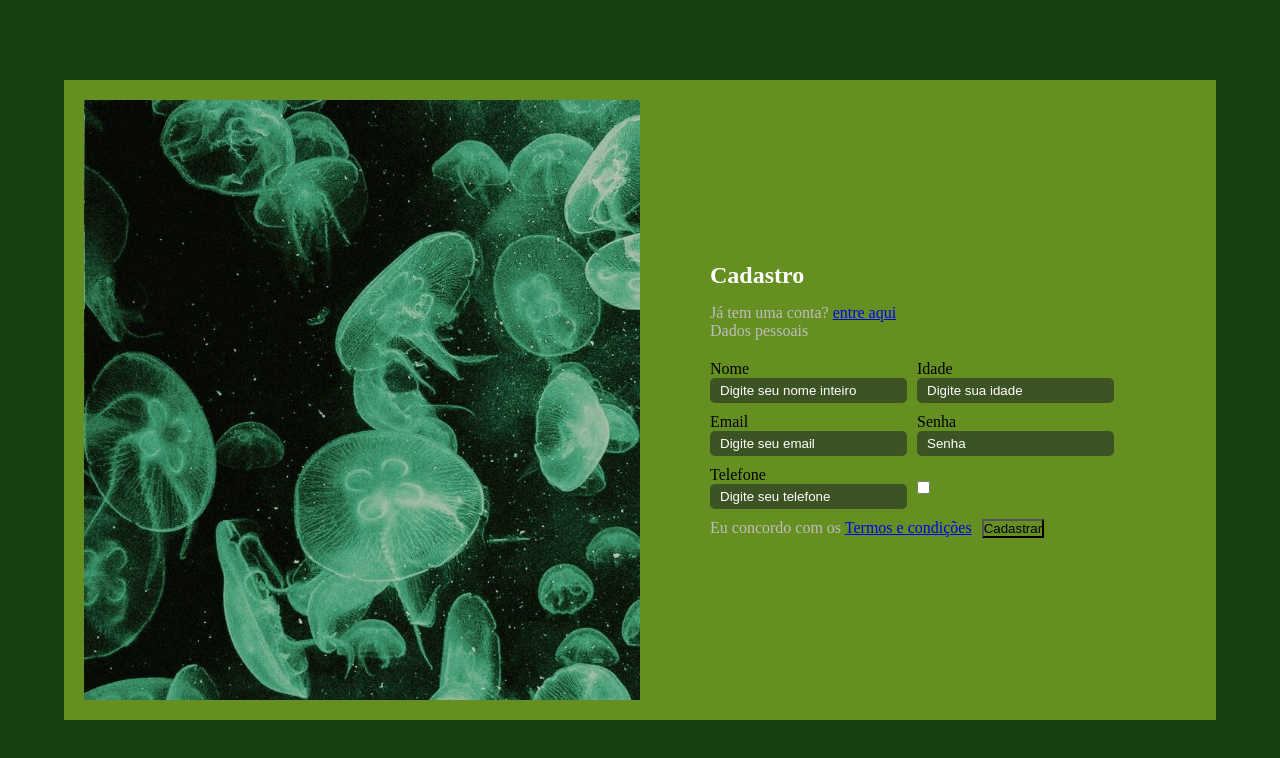
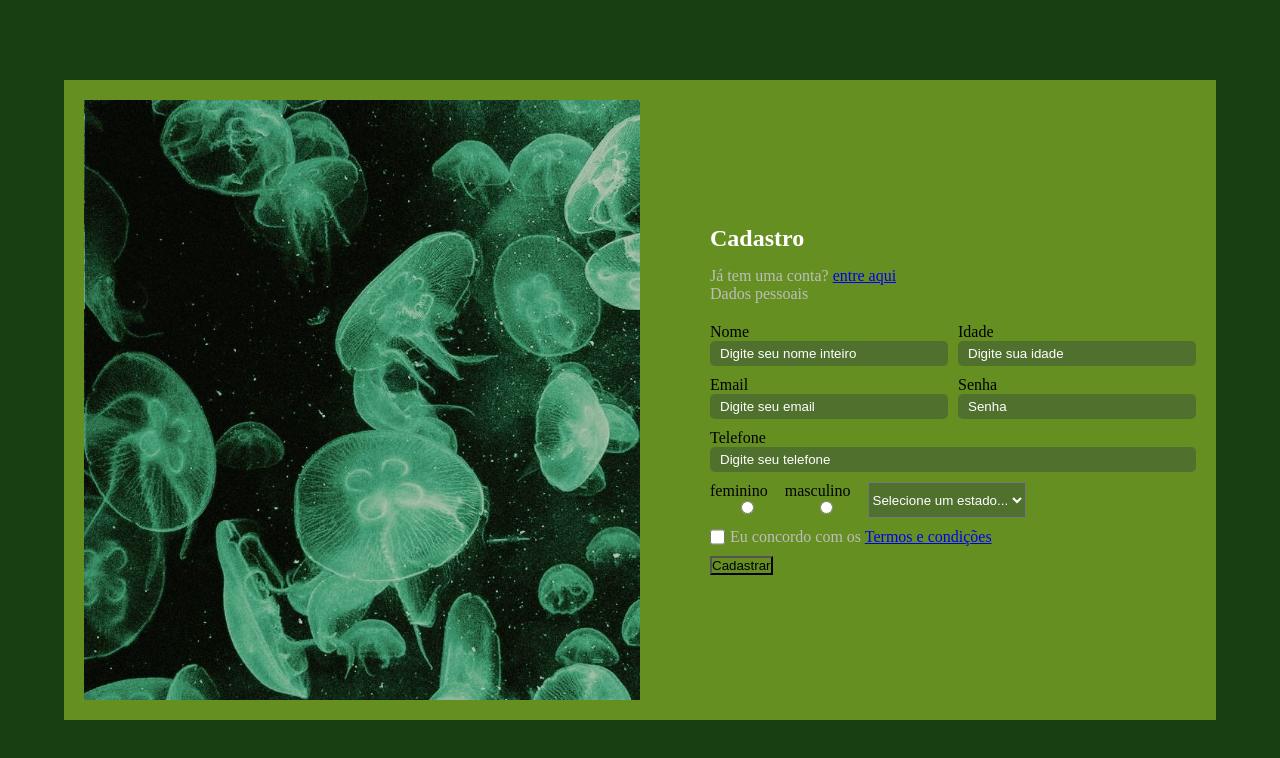
Before and after one commit to ggabriel-08/Atividades_LIMA, a plain HTML site: page index.html in a window 1280 px wide. Drawn offline with Linux system fonts and the light colour scheme.

Commit message:
Atividade

```diff
--- a/index.html
+++ b/index.html
@@ -1,11 +1,12 @@
 <!DOCTYPE html>
 <html lang="en">
   <head>
-    <meta charset="UTF-8">
-    <meta name="viewport" content="width=device-width, initial-scale=1.0">
+    <meta charset="UTF-8" />
+    <meta name="viewport" content="width=device-width, initial-scale=1.0" />
     <title>Formulario</title>
-    <link rel="stylesheet" href="./styles/styles.css">
+    <link rel="stylesheet" href="./styles/styles.css" />
   </head>
+
   <body>
     <section class="container">
       <div class="img"></div>
@@ -15,42 +16,76 @@
         <p>Dados pessoais</p>
 
         <form action="" method="">
+          <label for="" id="labelNome"
+            >Nome<input
+              type="text"
+              name="nome"
+              id="nome"
+              placeholder="Digite seu nome inteiro"
+          /></label>
 
-            <div>
-                <label for="">Nome</label>
-                <input type="text" name="nome" id="nome" placeholder="Digite seu nome inteiro">
+          <label for="" id="labelIdade"
+            >Idade<input
+              type="number"
+              name="idade"
+              id="idade"
+              placeholder="Digite sua idade"
+          /></label>
+
+          <label for="" id="labelEmail"
+            >Email<input
+              type="email"
+              name="email"
+              id="email"
+              placeholder="Digite seu email"
+          /></label>
+
+          <label for="" id="labelSenha"
+            >Senha<input
+              type="password"
+              name="password"
+              id="password"
+              placeholder="Senha"
+          /></label>
+
+          <label for="" id="labelTelefone"
+            >Telefone<input
+              type="tel"
+              name="tel"
+              id="tel"
+              placeholder="Digite seu telefone"
+          /></label>
+
+          <div class="sexo">
+            <label for="feminino"
+              >feminino
+              <input type="radio" name="sexo" id="feminino" value="feminino" />
+            </label>
+
+            <label for="masculino"
+              >masculino
+              <input type="radio" name="sexo" id="masculino" value="masculino"
+            /></label>
+
+            <select name="estado" id="estado">
+              <option value="" disabled selected>Selecione um estado...</option>
+              <option value="São Paulo">São Paulo</option>
+              <option value="Minas Gerais">Minas Gerais</option>
+              <option value="Rio de Janeiro">Rio de Janeiro</option>
+              <option value="Espirito Santo">Espirito Santo</option>
+              <option value="Paraná">Parana</option>
+              <option value="Santa Catarina">Santa Catarina</option>
+            </select>
           </div>
 
-            <div>
-                <label for="">Idade</label>
-                <input type="number" name="idade" id="idade" placeholder="Digite sua idade">
+          <div class="terms">
+            <input type="checkbox" name="terms" id="terms" />
+            <p>Eu concordo com os <a href="#">Termos e condições</a></p>
           </div>
-
-            <div>
-                <label for="">Email</label>
-            <input type="email" name="email" id="email" placeholder="Digite seu email">
-            </div>
-
-            <div>
-                <label for="">Senha</label>
-                <input type="password" name="password" id="password" placeholder="Senha">
-            </div>
-
-            <div>
-                <label for="">Telefone</label>
-                <input type="tel" name="tel" id="tel" placeholder="Digite seu telefone">
-            </div>
-
-            <input type="checkbox" name="terms" id="terms">
-            <p>Eu concordo com os <a href="#">Termos e condições</a></p>
 
           <button class="button">Cadastrar</button>
         </form>
       </div>
-
-
-
     </section>
-
   </body>
 </html>
--- a/styles/styles.css
+++ b/styles/styles.css
@@ -1,4 +1,4 @@
-*{
+* {
   box-sizing: border-box;
   padding: 0;
   margin: 0;
@@ -15,10 +15,10 @@ justify-content: center;
   align-items: center;
 }
 
-.container{
+.container {
   width: 90%;
   height: 80%;
-    background-color:#658f20;
+  background-color: #658f20;
 
   display: flex;
 
@@ -28,12 +28,12 @@ align-items: center;
 }
 
 .img,
-.formulario{
+.formulario {
   width: 50%;
   height: 100%;
 }
 
-.img{
+.img {
   background-image: url("../imagem/29fc5a7bec4bc6168d41a9cdffb2ff33.jpg");
   background-repeat: no-repeat;
   background-position: center;
@@ -42,7 +42,7 @@ align-items: center;
   background-color: #fff;
 }
 
-.formulario{
+.formulario {
   padding-left: 70px;
 
   display: flex;
@@ -50,7 +50,7 @@ align-items: center;
   justify-content: center;
 }
 
-.formulario h1{
+.formulario h1 {
   color: #fff;
   margin-bottom: 15px;
 }
@@ -59,38 +59,59 @@ align-items: center;
   color: #bebebe;
 }
 
-form{
+form {
   margin-top: 20px;
   display: flex;
   flex-wrap: wrap;
   gap: 10px;
 }
 
-form input{
+form input {
   padding: 5px 10px;
-
-    background-color: #3c5423;
+  width: 100%;
+  background-color: #50702e;
   outline: none;
   border: none;
   color: #fff;
   border-radius: 5px;
 }
 
-form div{
-    display: flex;
-    flex-direction: column;
+#labelNome,
+#labelIdade,
+#labelSenha,
+#labelEmail {
+  width: calc(50% - 5px);
 }
 
-.button{
+#labelTelefone {
+  width: 100%;
+}
+
+.button {
   background-color: #658f20;
   justify-content: center;
 }
 
-form input::placeholder{
+form input::placeholder {
   color: #fff;
 }
 
-form #email,
-form #password {
+.sexo {
+  width: 100%;
+  display: flex;
+}
+
+.terms {
+  display: flex;
+  gap: 5px;
   width: 100%;
 }
+
+.terms input {
+  width: 15px;
+}
+
+#estado {
+  background-color: #50702e;
+  color: #fff;
+}
```
Lines whose indentation alone changed are shown as unchanged.
